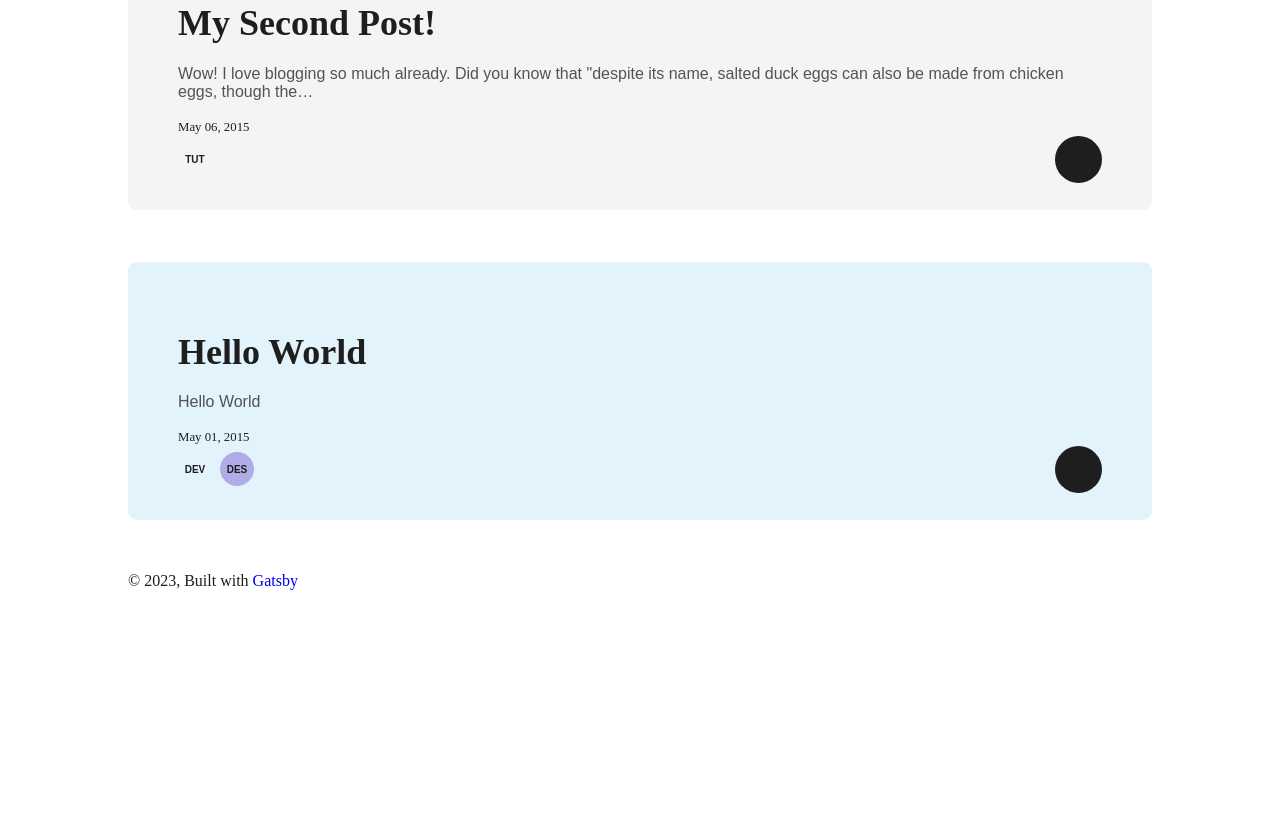
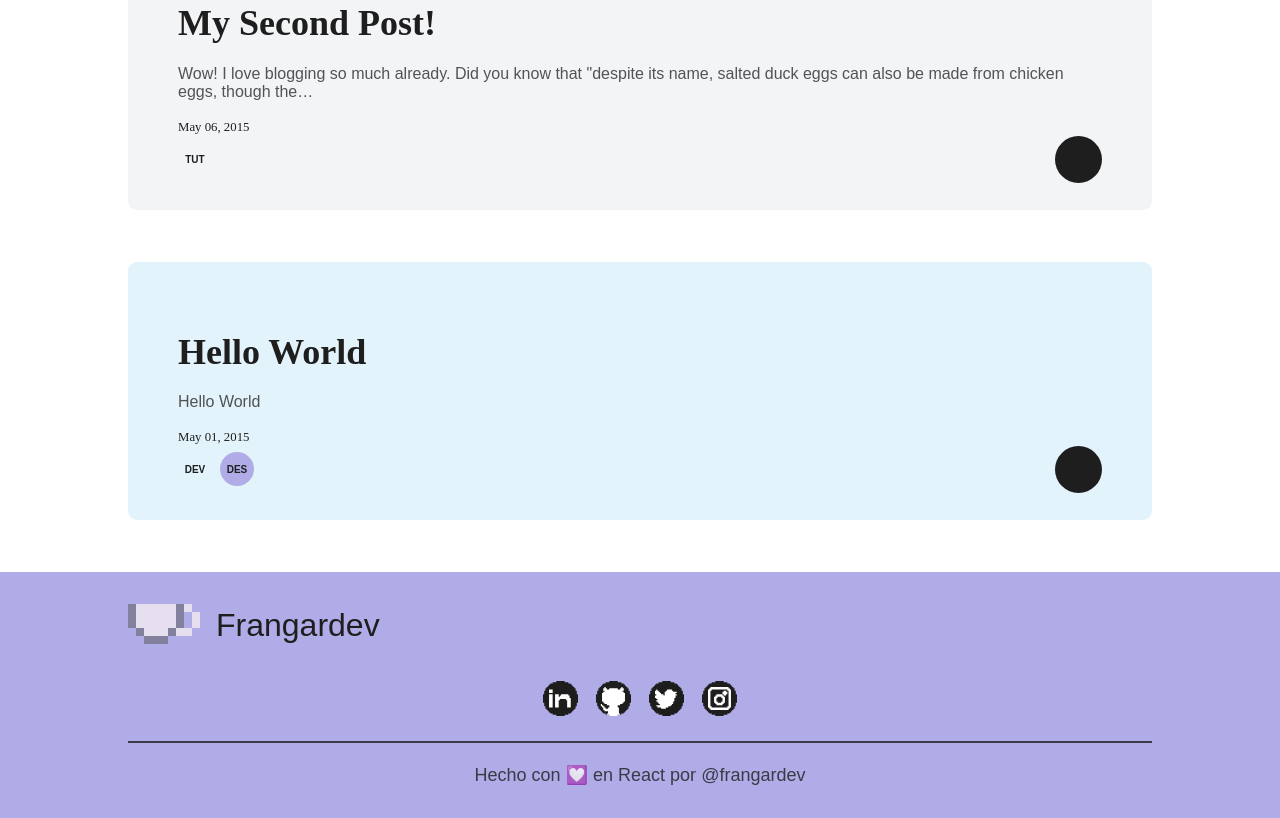
Before and after one commit to frangardev/Blog, a Gatsby site: page / in a window 1280 px wide. Shown: the part 1342-2160 px from the top of the page. Before the commit the page ends 1932 px from the top, so only its background shows below. Built offline with nearby package versions, Linux system fonts and the light colour scheme; Gatsby itself is replaced by a stand-in of ours; some icons are missing.

Commit message:
add footer

```diff
--- a/src/components/BlogPostLayout/BlogPostLayout.module.css
+++ b/src/components/BlogPostLayout/BlogPostLayout.module.css
@@ -2,7 +2,7 @@
     background-color: var(--bg-blog-post);
     padding: 1.5em 2% 4em;
     width: calc(100% - 4%);
-    margin: 0 auto;
+    margin: 0 auto 5em;
     border-radius: var(--br);
 }
 .bgBody{
--- /dev/null
+++ b/src/components/Footer/Footer.css
@@ -0,0 +1,123 @@
+.footer {
+    width: 100%;
+    padding-bottom: 32px;
+    background-color: var(--bg);
+    /* border-top: 4px solid #1e1e1e; */
+    color: var(--text);
+  }
+.footer--home{
+  background-color: var(--bg-footer);
+}
+.footer--all{
+  background-color: var(--bg);
+}
+  .footer__flex--container,
+  .footer__text {
+    width: 95%;
+    max-width: 1160px;
+    margin: 0 auto;
+  }
+  .footer__flex--container {
+    display: flex;
+    align-items: flex-end;
+    justify-content: space-between;
+    flex-wrap: wrap;
+    margin-bottom: 21px;
+  }
+  .footer__logo {
+    display: flex;
+    justify-content: flex-start;
+    align-items: baseline;
+    gap: 6px;
+    margin-bottom: 1em;
+    color: var(--text);
+  }
+  .footer__logo svg {
+    width: 32px;
+    padding: 0;
+    margin: 0;
+  }
+  .footer__logo p {
+    font-size: 1rem;
+    margin: 0;
+    padding: 0;
+    color: var(--text);
+  }
+  .footer__sections h4 {
+    font-size: 1rem;
+    font-family: "Arvo", "Times New Roman", Times, serif;
+    font-weight: 600;
+    text-align: left;
+    margin: 0;
+  }
+  .footer__nav {
+    display: flex;
+    align-items: center;
+    justify-content: flex-start;
+    padding: 0;
+    gap: 13px;
+    font-size: 14px;
+    font-family: "Hind", Arial, Helvetica, sans-serif;
+    cursor: pointer;
+    list-style: none;
+    opacity: 0.8;
+  }
+  .footer__nav li:hover {
+    /* color: var(--secondary-color); */
+    color: var(--dark);
+    opacity: 1;
+    text-decoration: underline;
+  }
+  .footer__text {
+    padding-top: 11px;
+    font-size: 12px;
+    text-align: center;
+    font-family: "Hind", Arial, Helvetica, sans-serif;
+    border-top: 2px solid var(--black);
+    opacity: 0.8;
+  }
+  .footer__text span a{
+    color: var(--text);
+    /* text-decoration: underline; */
+  }
+  .footer__icons--container {
+    display: flex;
+    flex-direction: row;
+    align-items: center;
+    justify-content: center;
+    gap: 8px;
+    margin-bottom: 21px;
+    list-style: none;
+    padding: 0;
+  }
+  .footer__icons--container svg {
+    width: 25px;
+  }
+
+  @media (min-width: 500px) {
+    .footer__flex--container,
+    .footer__text {
+      width: 80%;
+    }
+    .footer__logo {
+      gap: 16px;
+      align-items: flex-end;
+    }
+    .footer__logo svg {
+      width: 72px;
+      /* padding-bottom: 31px; */
+    }
+    .footer__logo p {
+      font-size: 2rem;
+    }
+    .footer__text {
+      font-size: 18px;
+      padding-top: 22px;
+    }
+    .footer__icons--container {
+      gap: 18px;
+    }
+    .footer__icons--container svg {
+      width: 35px;
+    }
+  }
--- /dev/null
+++ b/src/components/Footer/Footer.tsx
@@ -0,0 +1,84 @@
+import React from "react";
+import { Link } from "gatsby"
+import Logo from "../../assets/Logo/Logo";
+import "./Footer.css";
+
+import GitHub from "../../assets/GitHub/GitHub";
+import Linkedin from "../../assets/Linkedin/Linkedin";
+import Twitter from "../../assets/Twitter/Twitter";
+import Instagram from "../../assets/Instagram/Instagram";
+
+type FooterProps ={
+    isHome?: boolean
+}
+function Footer({ isHome }:FooterProps):JSX.Element {
+    // const {isHome} = pros
+  return (
+    <footer className={`footer ${isHome ? 'footer--home' : 'footer--all'}`}>
+      <div className="footer__flex--container">
+        <Link to='/' className="footer__logo">
+          <Logo isNotCompleteLogo={true} />
+          <p>Frangardev</p>
+        </Link>
+
+      </div>
+
+      <ul className="footer__icons--container">
+        <li>
+          <a
+            href="https://www.linkedin.com/in/frangardev/"
+            aria-label="Linkedin"
+            target="_blank"
+            rel="noopener noreferrer"
+          >
+            <Linkedin />
+          </a>
+        </li>
+        <li>
+          <a
+            href="https://github.com/frangardev"
+            aria-label="GitHub"
+            target="_blank"
+            rel="noopener noreferrer"
+          >
+            <GitHub />
+          </a>
+        </li>
+        <li>
+          <a
+            href="https://twitter.com/frangardev"
+            aria-label="Twitter o X"
+            target="_blank"
+            rel="noopener noreferrer"
+          >
+            <Twitter />
+          </a>
+        </li>
+        <li>
+          <a
+            href="https://instagram.com/frangardev"
+            aria-label="Instagram"
+            target="_blank"
+            rel="noopener noreferrer"
+          >
+            <Instagram />
+          </a>
+        </li>
+      </ul>
+
+      <p className="footer__text">
+        Hecho con &#128159; en React por <span>
+            <a
+                href="https://frangardev.github.io/redes/"
+                target="_blank"
+                rel="noopener noreferrer"
+            >
+                @frangardev
+            </a>
+        </span>
+      </p>
+    </footer>
+  );
+}
+
+export default Footer;
--- a/src/components/Navbar/Navbar.module.css
+++ b/src/components/Navbar/Navbar.module.css
@@ -2,6 +2,7 @@
     display: flex;
     align-items: center;
     justify-content: space-between;
+    flex-wrap:wrap;
     width: 100%;
     margin: 45px 0;
     list-style: none;
--- a/src/components/layout.tsx
+++ b/src/components/layout.tsx
@@ -3,6 +3,7 @@ import { PageProps } from 'gatsby'
 // import { Link } from "gatsby"
 import Header from "./Header/Header"
 import Navbar from "./Navbar/Navbar"
+import Footer from "./Footer/Footer"
 
 type LayoutTypes = {
   location: PageProps['location'],
@@ -46,13 +47,14 @@ const Layout = ({ location, title, children }: LayoutTypes): JSX.Element => {
 
   return (
     <div className="global-wrapper" data-is-root-path={isRootPath}>
-      <header className="global-header">{header}</header>
-      <main>{children}</main>
-      <footer>
+      <header className="global-header container__app">{header}</header>
+      <main className="container__app">{children}</main>
+      {/* <footer>
         © {new Date().getFullYear()}, Built with
         {` `}
         <a href="https://www.gatsbyjs.com">Gatsby</a>
-      </footer>
+      </footer> */}
+      <Footer isHome={isRootPath}/>
     </div>
   )
 }
--- a/src/style.css
+++ b/src/style.css
@@ -21,6 +21,7 @@ body {
 
     --bg:#fff;
     --bg-blog-post: #F2F4F6;
+    --bg-footer: #B0ACE7;
 
     --color-primary: #6763B6;
     --color-text: #1E1E1E;
@@ -36,11 +37,8 @@ body {
     --title: dogica, 'Times New Roman', Times, serif;
     --subtitle: Arvo, 'Times New Roman', Times, serif;
     --text: Hind, Arial, Helvetica, sans-serif;
-  width: 80%;
-  max-width: 1184px;
-  margin: 0 auto;
+
   background-color: var(--bg);
-
   color-scheme: dark light;
   color: var(--color-text);
   transition: all .4s;
@@ -61,6 +59,7 @@ body.dark {
   --bg:#595B83;
   --bg2:#22243F;
   --bg-blog-post: #595B83;
+  --bg-footer: #22243F;
 
   --color-primary: #C4BBF0;
   --color-text: #fff;
@@ -82,9 +81,14 @@ p{
 a{
   text-decoration: none;
 }
+.container__app{
+  width: 80%;
+  max-width: 1184px;
+  margin: 0 auto;
+}
 
 @media (min-width: 900px) {
-  body{
+  .container__app{
     width: 80%;
   }
 }
```
